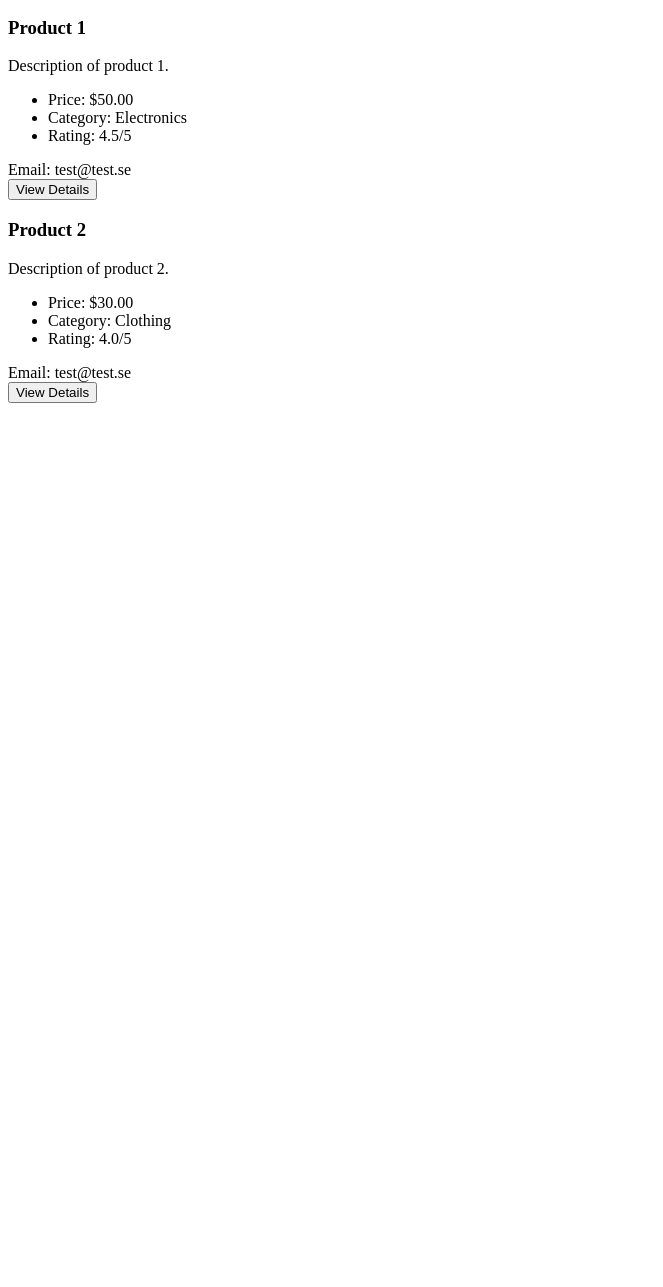
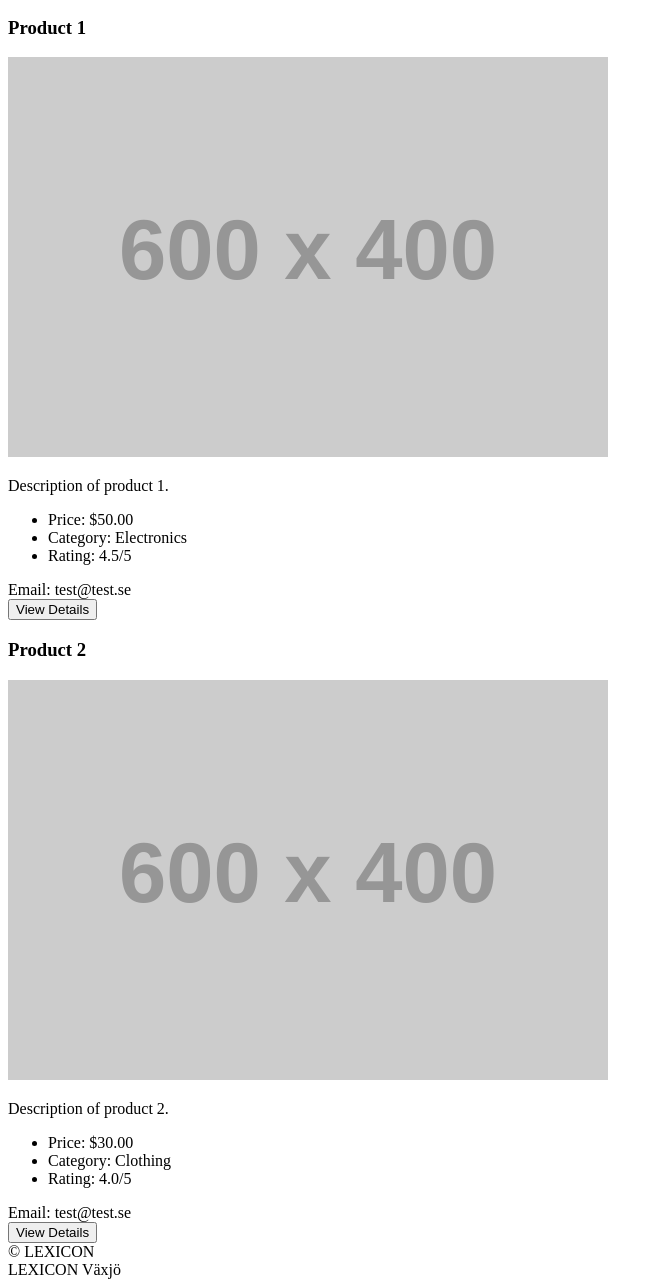
Before and after one commit to Mohammed-Dawood/HTML_Workshop, a plain HTML site: page index.html in a window 1280 px wide. Shown: the part 148-1435 px from the top of the page, without its empty margins (0-663 px from the left). Before the commit the page ends 800 px from the top, so only its background shows below. Drawn offline with Linux system fonts and the light colour scheme; placeholder pictures from the web are drawn by us.

Commit message:
Add Footer Section + edit Product Details Form and Table

```diff
--- a/index.html
+++ b/index.html
@@ -17,6 +17,7 @@
         <!-- Product 1 -->
         <div class="product">
           <h3>Product 1</h3>
+          <img src="https://via.placeholder.com/600x400" alt="placeholder" width="600" height="400">
           <p>Description of product 1.</p>
           <ul>
             <li>Price: $50.00</li>
@@ -29,6 +30,7 @@
         <!-- Product 2 -->
         <div class="product">
           <h3>Product 2</h3>
+          <img src="https://via.placeholder.com/600x400" alt="placeholder" width="600" height="400">
           <p>Description of product 2.</p>
           <ul>
             <li>Price: $30.00</li>
@@ -40,6 +42,11 @@
         </div>
       </section>
     </main>
-    <!-- Main Content Section -->
+    <!-- Footer Section -->
+    <footer>
+      <div class="footer">
+        &copy; LEXICON
+      </div>
+    </footer> LEXICON Växjö
   </body>
 </html>
```
